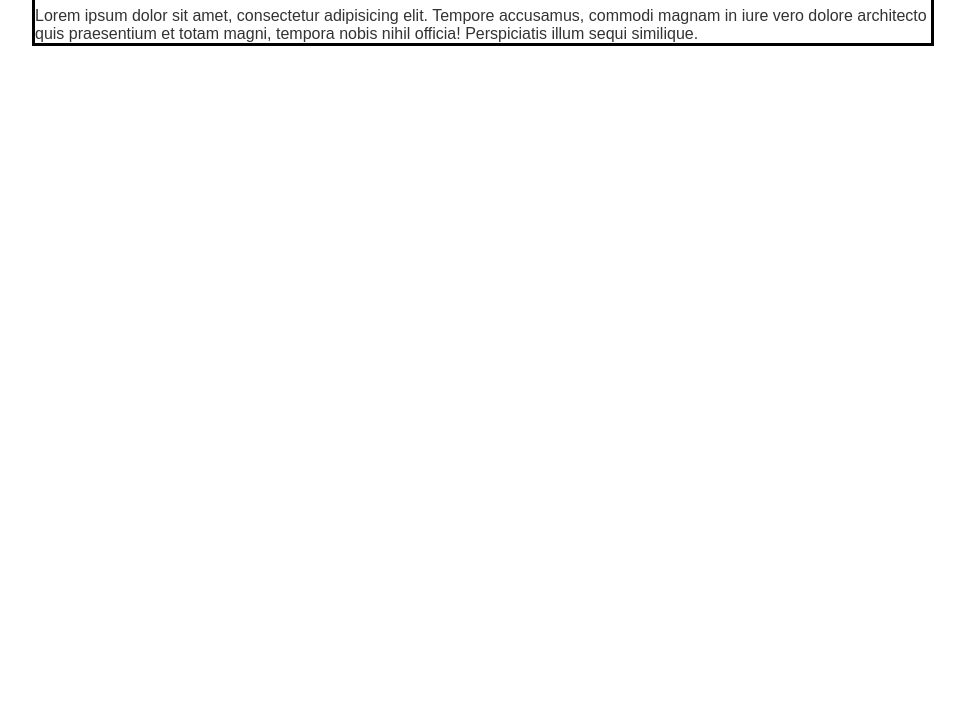
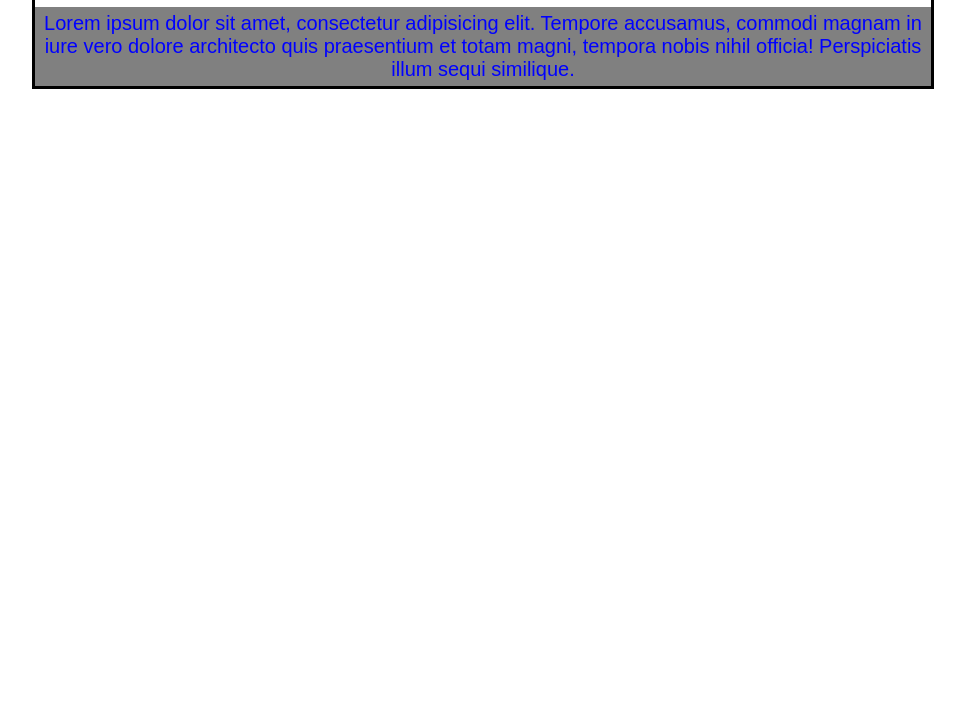
Before and after one commit to vladie22/framePostTestGit, a plain HTML site: page index.html in a window 1280 px wide. Shown: the part 76-800 px from the top of the page, without its empty margins (157-1122 px from the left). Drawn offline with Linux system fonts and the light colour scheme.

Commit message:
Se ha modificado los estilos del contenido

```diff
--- a/style/style.css
+++ b/style/style.css
@@ -14,3 +14,12 @@ body
     margin: 0 auto;
     text-align: left;
 }
+
+#content{
+    text-align: center;
+    font-size: 20px;
+    background-color: gray;
+    color: blue;
+    margin: 0 auto;
+    padding: 5px;
+}
```
